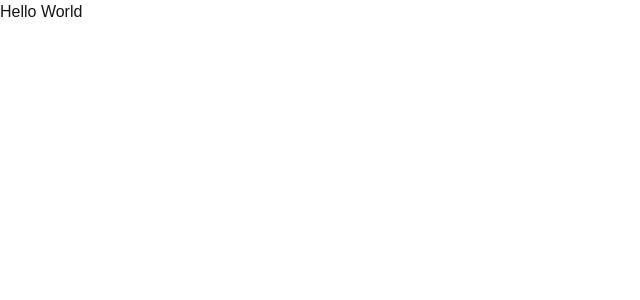
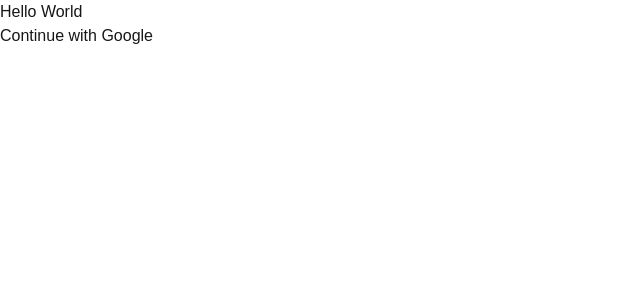
Before and after one commit to sk5541/hello-world-app, a Next.js app: page / in a window 1280 px wide. Shown: the top 300 px of the page, without its empty margins (0-640 px from the left). Built offline with nearby package versions, Linux system fonts and the light colour scheme; no server answers.

Commit message:
initial commit

```diff
--- /dev/null
+++ b/app/auth/callback/page.tsx
@@ -0,0 +1,28 @@
+"use client";
+
+import { useEffect } from "react";
+import { useRouter } from "next/navigation";
+import { supabase } from "@/lib/supabaseClient";
+
+export default function AuthCallback() {
+  const router = useRouter();
+
+  useEffect(() => {
+    const handleCallback = async () => {
+      const { error } = await supabase.auth.exchangeCodeForSession(
+        window.location.href
+      );
+
+      if (error) {
+        console.error("OAuth error:", error.message);
+        return;
+      }
+
+      router.replace("/list"); // your protected page
+    };
+
+    handleCallback();
+  }, []);
+
+  return <p>Signing you in...</p>;
+}
--- a/app/page.tsx
+++ b/app/page.tsx
@@ -1,7 +1,26 @@
-export default function Home(){
-    return (
-        <div>
-            <h1>Hello World</h1>
-        </div>
-    );
+"use client";
+
+import { supabase } from "@/lib/supabaseClient";
+
+export default function Home() {
+
+  const loginWithGoogle = async () => {
+    await supabase.auth.signInWithOAuth({
+      provider: "google",
+      options: {
+        redirectTo: `${window.location.origin}/auth/callback`,
+        flowType: "pkce",
+      },
+    });
+  };
+
+  return (
+    <div>
+      <h1>Hello World</h1>
+
+      <button onClick={loginWithGoogle}>
+        Continue with Google
+      </button>
+    </div>
+  );
 }
```
